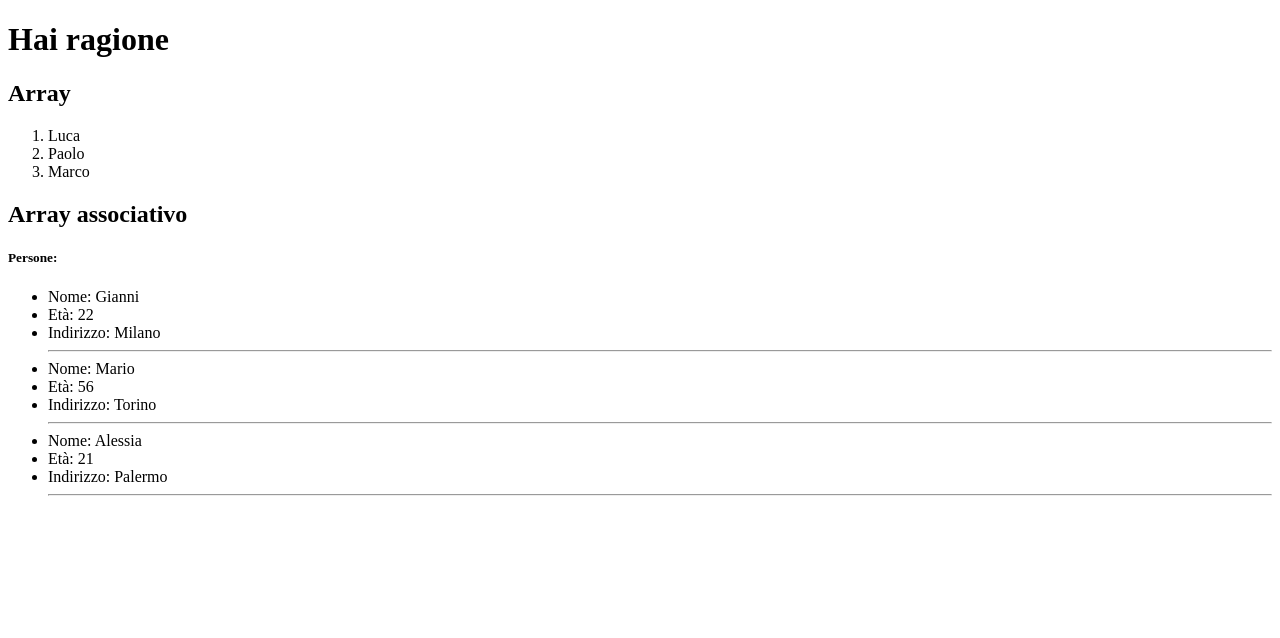
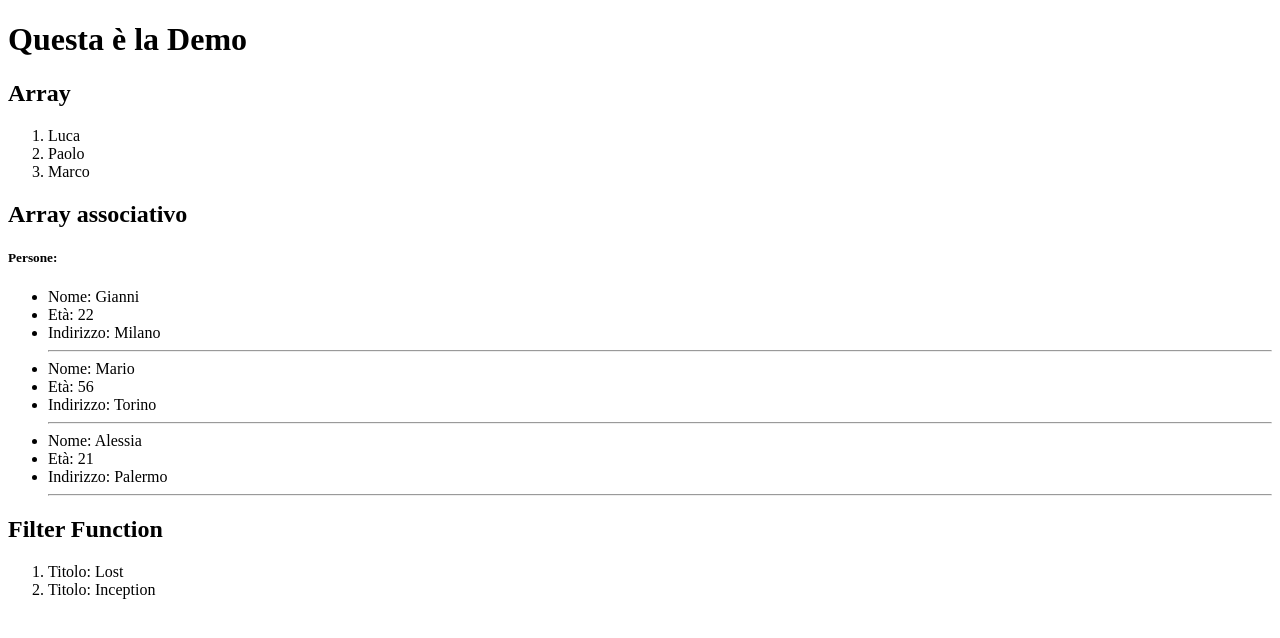
Before and after one commit to Marcomagnano93/demo-php, a PHP site: page / in a window 1280 px wide. Shown: the top 638 px of the page. Run offline with PHP 8.4, Linux system fonts and the light colour scheme.

Commit message:
ADD: filter function

```diff
--- a/index.php
+++ b/index.php
@@ -33,12 +33,46 @@
             ]
         ];
 
+    $movies = [
+        [
+            'title' => 'Star Wars',
+            'relaseDate' => '1987'
+        ],
+        [
+            'title' => 'Gremlins',
+            'relaseDate' => '1980'
+        ],
+        [
+            'title' => 'Lost',
+            'relaseDate' => '2007'
+        ],
+        [
+            'title' => 'Inception',
+            'relaseDate' => '2011'
+        ],
+    ];
+
+    // Functions
+
+    function filterByRelase ($movies) {
+        $filteredMovies = [];
+
+        foreach ($movies as $movie) {
+            if($movie['relaseDate'] > 2000) {
+                $filteredMovies[] = $movie;
+            }
+
+        }
+
+        return $filteredMovies;
+    }
+
     // if / else
     $condition = true;
 
 
     if($condition){
-        $message = "Hai ragione";
+        $message = "Questa è la Demo";
     } else {
         $message = "No!";
     };
@@ -66,7 +100,15 @@
             <li>Età: <?= $person['age']; ?></li>
             <li>Indirizzo: <?= $person['adress']; ?></li> <hr>
         <?php endforeach ?>
+     </ul>
 
-     </ul>
+     <!-- PHP Function filter -->
+      <h2>Filter Function</h2>
+      <ol>
+        <?php foreach (filterByRelase($movies) as $movie) : ?>
+            <li>Titolo: <?= $movie['title']; ?></li>
+        <?php endforeach ?>
+      </ol>
+
 </body>
 </html>
```
